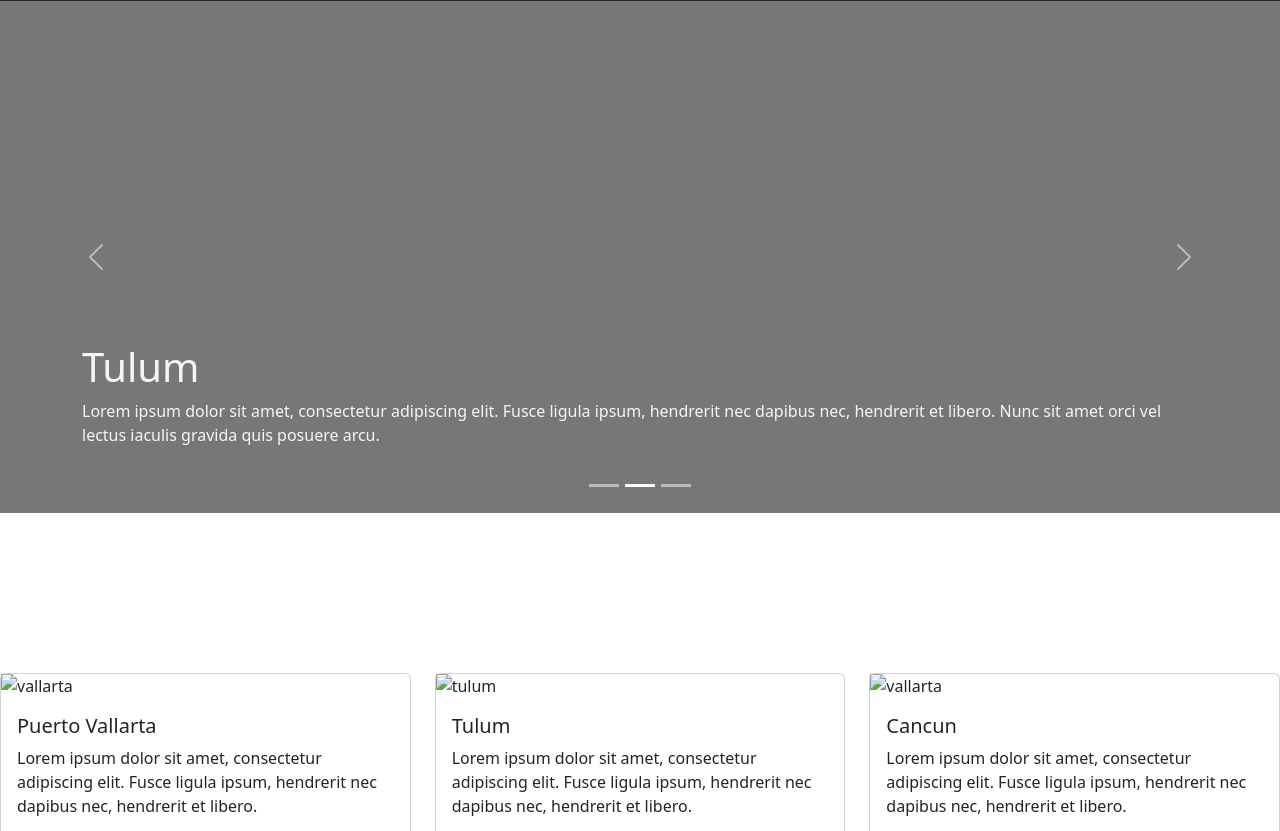
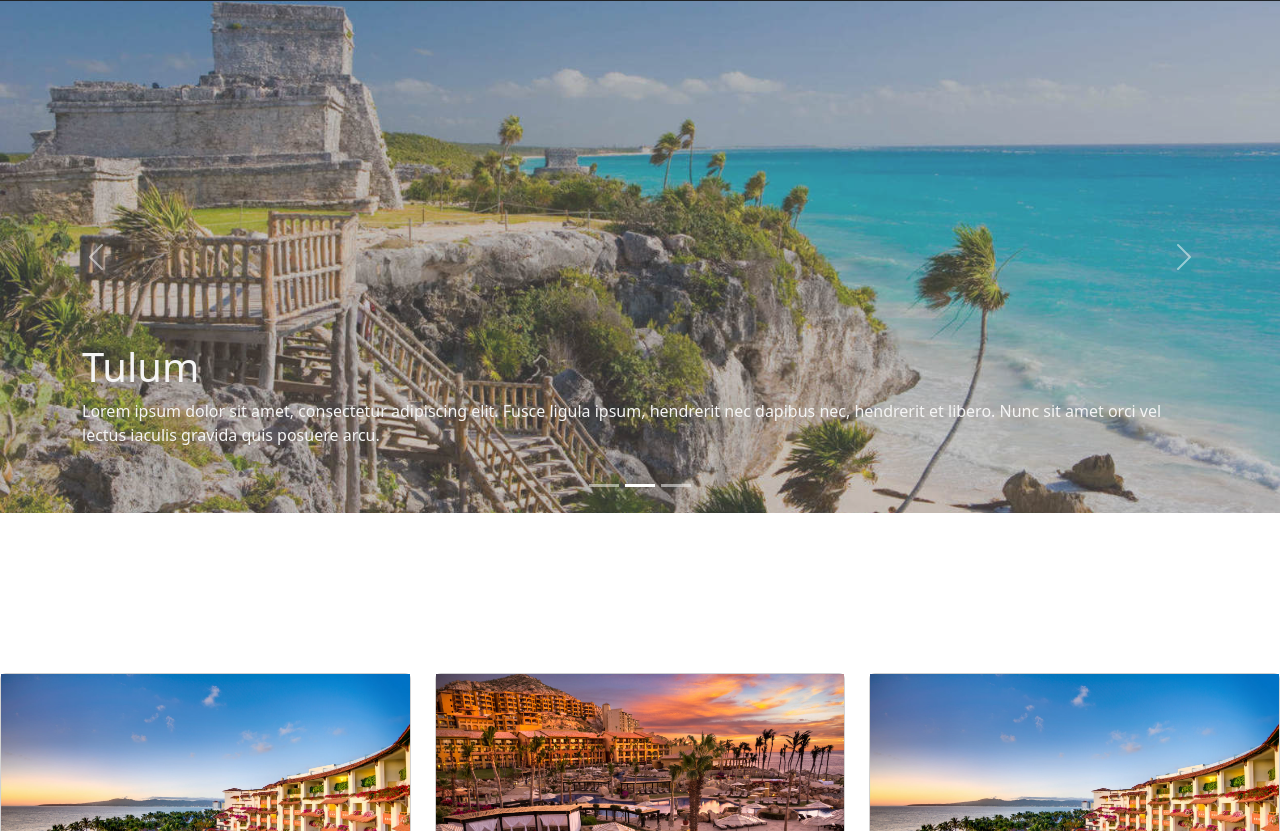
Before and after one commit to Mike1604/My-first-Bootstrap, a plain HTML site: page index.html in a window 1280 px wide. Shown: the part 105-936 px from the top of the page. Drawn offline with nearby package versions, Linux system fonts and the light colour scheme; the site is published under a folder, as on GitHub Pages, so addresses that start at the root find nothing.

Commit message:
Update index.html

```diff
--- a/index.html
+++ b/index.html
@@ -46,7 +46,7 @@
         </div>
         <div class="carousel-inner">
           <div class="carousel-item">
-            <div class="overlay-back" style="background-image: url(/images/vallarta.png);"></div>
+            <div class="overlay-back" style="background-image: url(images/vallarta.png);"></div>
             <div class="container">
                 <h1>Puerto Vallarta</h1>
                 <p>Lorem ipsum dolor sit amet, consectetur adipiscing elit. Fusce ligula ipsum, hendrerit nec dapibus nec,
@@ -54,7 +54,7 @@
             </div>
           </div>
           <div class="carousel-item active">
-            <div class="overlay-back" style="background-image: url(/images/tulum.png);"></div>
+            <div class="overlay-back" style="background-image: url(images/tulum.png);"></div>
             <div class="container">
                 <h1>Tulum</h1>
                 <p>Lorem ipsum dolor sit amet, consectetur adipiscing elit. Fusce ligula ipsum, hendrerit nec dapibus nec,
@@ -62,7 +62,7 @@
             </div>
           </div>
           <div class="carousel-item">
-            <div class="overlay-back" style="background-image: url(/images/cancun.png);"></div>
+            <div class="overlay-back" style="background-image: url(images/cancun.png);"></div>
             <div class="container">
                 <h1>Cancun</h1>
                 <p>Lorem ipsum dolor sit amet, consectetur adipiscing elit. Fusce ligula ipsum, hendrerit nec dapibus nec,
@@ -84,7 +84,7 @@
         <div class="row row-cols-1 row-cols-md-3 g-4">
             <div class="col">
               <div class="card h-100">
-                <img src="/images/vallarta2.png" alt="vallarta" style="width: 100%; height: 180;">
+                <img src="images/vallarta2.png" alt="vallarta" style="width: 100%; height: 180;">
                 <div class="card-body">
                   <h5 class="card-title">Puerto Vallarta</h5>
                   <p class="card-text">Lorem ipsum dolor sit amet, consectetur adipiscing elit. Fusce ligula ipsum, hendrerit nec dapibus nec, hendrerit et libero.</p>
@@ -97,7 +97,7 @@
             </div>
             <div class="col">
               <div class="card h-100">
-                <img src="/images/tulum2.png" alt="tulum" style="width: 100%; height: 180;">
+                <img src="images/tulum2.png" alt="tulum" style="width: 100%; height: 180;">
                 <div class="card-body">
                   <h5 class="card-title">Tulum</h5>
                   <p class="card-text">Lorem ipsum dolor sit amet, consectetur adipiscing elit. Fusce ligula ipsum, hendrerit nec dapibus nec, hendrerit et libero.</p>
@@ -110,7 +110,7 @@
             </div>
             <div class="col">
               <div class="card h-100">
-                <img src="/images/vallarta2.png" alt="vallarta" style="width: 100%; height: 180;">
+                <img src="images/vallarta2.png" alt="vallarta" style="width: 100%; height: 180;">
                 <div class="card-body">
                   <h5 class="card-title">Cancun</h5>
                   <p class="card-text">Lorem ipsum dolor sit amet, consectetur adipiscing elit. Fusce ligula ipsum, hendrerit nec dapibus nec, hendrerit et libero.</p>
```
